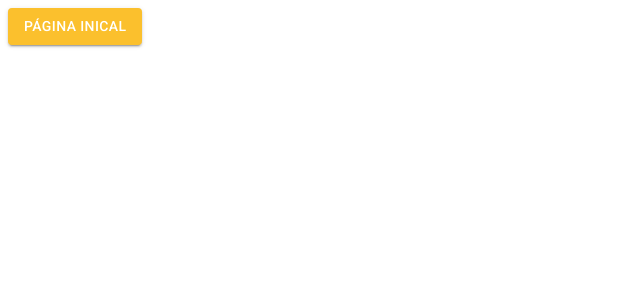
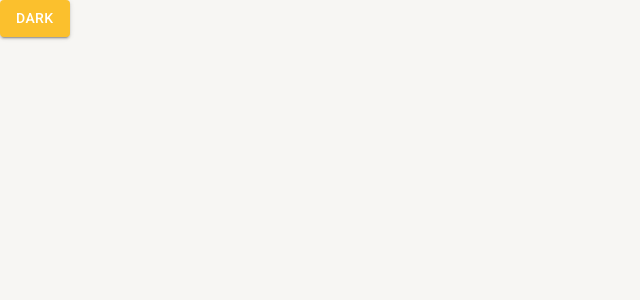
Before and after one commit to wmfariadev/crud-ts-mui, a React (Create React App) app: page /pagina-inicial in a window 1280 px wide. Shown: the top 300 px of the page, without its empty margins (0-640 px from the left). Built offline with nearby package versions, Linux system fonts and the light colour scheme.

Commit message:
feat: adicionado theme dark e troca de theme

```diff
--- a/public/index.html
+++ b/public/index.html
@@ -15,7 +15,7 @@
   <title>Cadastro</title>
 </head>
 
-<body>
+<body style="margin: 0; padding: 0;">
   <noscript>Você precisa habilitar o JavaScript para executar este aplicativo.</noscript>
   <div id="root"></div>
 </body>
--- a/src/routes/index.tsx
+++ b/src/routes/index.tsx
@@ -1,10 +1,15 @@
 import { Routes, Route, Navigate } from "react-router-dom";
 import { Button } from "@mui/material"
+import { useAppThemeContext } from "../shared/contexts";
 
 export const AppRoutes = () => {
+
+  const { toogleTheme, themeName } = useAppThemeContext();
+
   return (
     <Routes>
-      <Route path="/pagina-inicial" element={<Button variant="contained" color="primary">Página Inical</Button>} />
+      <Route path="/pagina-inicial"
+        element={<Button variant="contained" color="primary" onClick={toogleTheme}>{themeName === 'light' ? 'Dark' : 'Light'}</Button>} />
       <Route path="*" element={<Navigate to="/pagina-inicial" />} />
     </Routes>
   );
--- /dev/null
+++ b/src/shared/contexts/ThemeContext.tsx
@@ -0,0 +1,47 @@
+import { createContext, FC, ReactNode, useCallback, useMemo, useState } from "react";
+import { ThemeProvider } from "@mui/material";
+import { LightTheme, DarkTheme } from "../themes"
+import { Box } from "@mui/system";
+import { useContext } from "react";
+
+
+interface IThemeContextData {
+  themeName: 'light' | 'dark';
+  toogleTheme: () => void;
+}
+
+interface IAppThemeProviderProps {
+  children: ReactNode
+}
+
+const ThemeContext = createContext({} as IThemeContextData);
+
+export const useAppThemeContext = () => {
+  return useContext(ThemeContext);
+}
+
+export const AppThemeProvider: FC<IAppThemeProviderProps> = ({ children }) => {
+
+  const [themeName, setThemeName] = useState<'light' | 'dark'>('light')
+
+  const toogleTheme = useCallback(() => {
+    setThemeName(oldThemeName => oldThemeName === 'light' ? 'dark' : 'light')
+  }, [])
+
+  const theme = useMemo(() => {
+    if (themeName === 'light') return LightTheme;
+
+    return DarkTheme;
+  }, [themeName])
+
+  return (
+    <ThemeContext.Provider value={{ themeName, toogleTheme }}>
+      <ThemeProvider theme={theme}>
+        <Box width={"100vw"} height={"100vh"} bgcolor={theme.palette.background.default}>
+          {children}
+        </Box>
+      </ThemeProvider>
+    </ThemeContext.Provider>
+  )
+
+}
--- a/src/shared/contexts/index.ts
+++ b/src/shared/contexts/index.ts
@@ -1 +1 @@
-export {};
+export * from "./ThemeContext"
--- /dev/null
+++ b/src/shared/themes/Dark.ts
@@ -0,0 +1,23 @@
+import { createTheme } from "@mui/material";
+import { cyan, yellow } from "@mui/material/colors"
+
+export const DarkTheme = createTheme({
+  palette: {
+    primary: {
+      main: yellow[700],
+      dark: yellow[800],
+      light: yellow[500],
+      contrastText: '#ffffff',
+    },
+    secondary: {
+      main: cyan[500],
+      dark: cyan[400],
+      light: cyan[300],
+      contrastText: '#ffffff',
+    },
+    background: {
+      default: '#202124',
+      paper: '#303134',
+    }
+  }
+});
--- a/src/shared/themes/index.ts
+++ b/src/shared/themes/index.ts
@@ -1 +1,2 @@
-export * from "./light"
+export * from "./Light"
+export * from "./Dark"
```
Also changed, not shown: src/App.tsx (+4 -4 lines).
